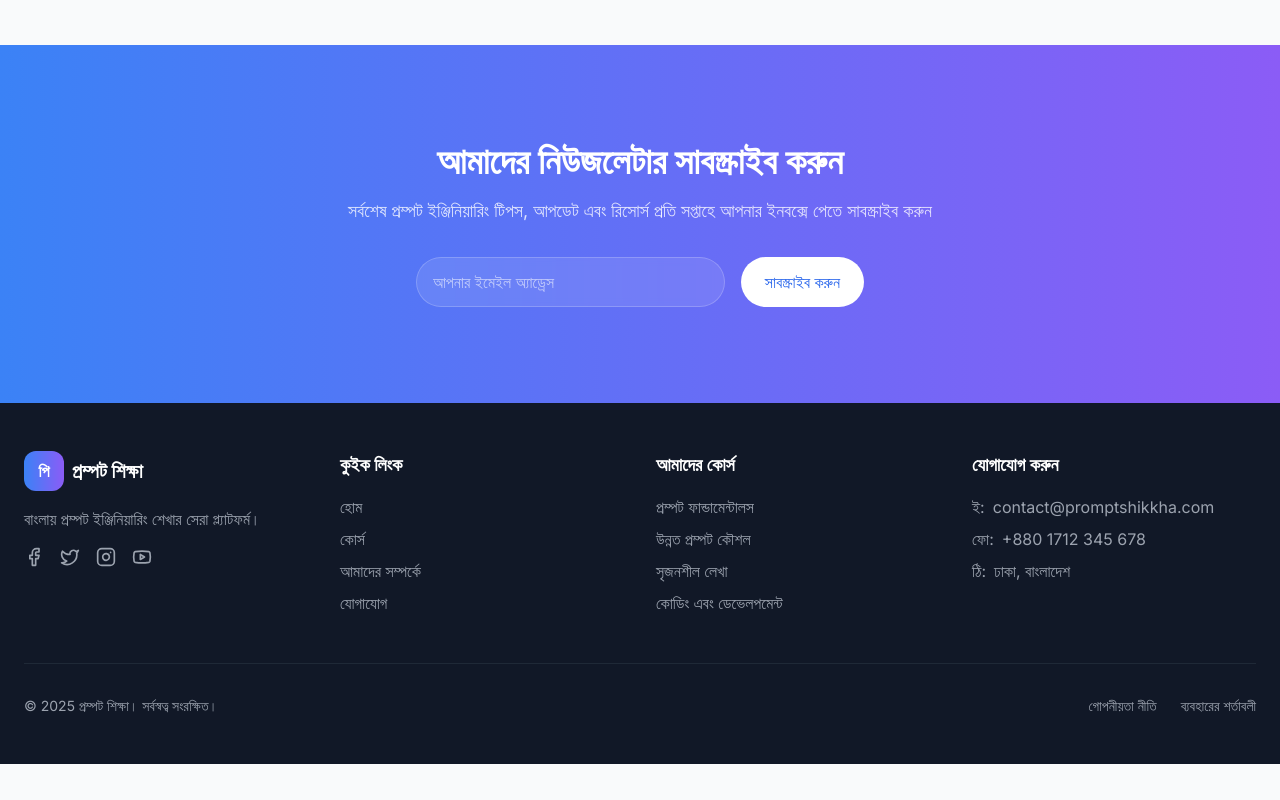
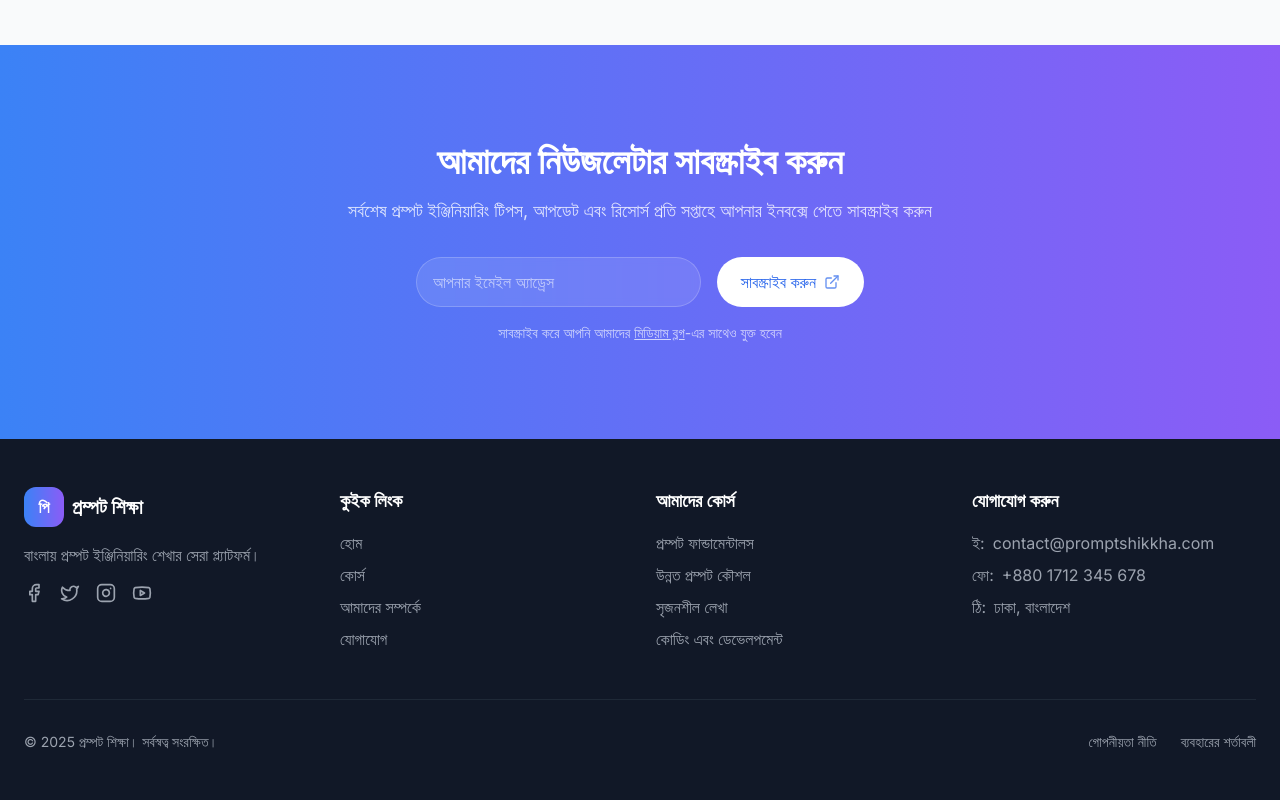
Before and after one commit to mdabir1203/BanglaPrompt.ai, a React (Vite) app: page / in a window 1280 px wide. Shown: the part 6489-7289 px from the top of the page. Before the commit the page ends 7253 px from the top, so only its background shows below. Built offline with nearby package versions, Linux system fonts and the light colour scheme.

Commit message:
Integrate Medium profile link
Integrate the provided Medium profile link to the subscribe button.

```diff
--- a/src/components/NewsletterSignup.tsx
+++ b/src/components/NewsletterSignup.tsx
@@ -1,6 +1,7 @@
 
 import { useState } from "react";
 import { toast } from "sonner";
+import { ExternalLink } from "lucide-react";
 
 const NewsletterSignup = () => {
   const [email, setEmail] = useState("");
@@ -17,6 +18,9 @@ const NewsletterSignup = () => {
       setLoading(false);
       setEmail("");
       toast.success("আপনি সফলভাবে সাবস্ক্রাইব করেছেন!");
+
+      // Redirect to Medium profile after successful subscription
+      window.open("https://medium.com/@md.abir1203", "_blank");
     }, 1000);
   };
 
@@ -42,12 +46,30 @@ const NewsletterSignup = () => {
             />
             <button
               type="submit"
-              className="px-6 py-3 rounded-full bg-white text-blue-600 font-medium transition-all duration-300 hover:shadow-lg hover:shadow-blue-700/20 active:scale-[0.98]"
+              className="group px-6 py-3 rounded-full bg-white text-blue-600 font-medium transition-all duration-300 hover:shadow-lg hover:shadow-blue-700/20 active:scale-[0.98] flex items-center justify-center gap-2"
               disabled={loading}
             >
-              {loading ? "সাবস্ক্রাইব হচ্ছে..." : "সাবস্ক্রাইব করুন"}
+              {loading ? "সাবস্ক্রাইব হচ্ছে..." : (
+                <>
+                  <span>সাবস্ক্রাইব করুন</span>
+                  <ExternalLink size={16} className="opacity-70 group-hover:opacity-100 transition-opacity" />
+                </>
+              )}
             </button>
           </form>
+
+          <p className="text-white/70 text-sm mt-4">
+            সাবস্ক্রাইব করে আপনি আমাদের{" "}
+            <a
+              href="https://medium.com/@md.abir1203"
+              target="_blank"
+              rel="noopener noreferrer"
+              className="underline hover:text-white transition-colors"
+            >
+              মিডিয়াম ব্লগ
+            </a>
+            -এর সাথেও যুক্ত হবেন
+          </p>
         </div>
       </div>
     </section>
```
